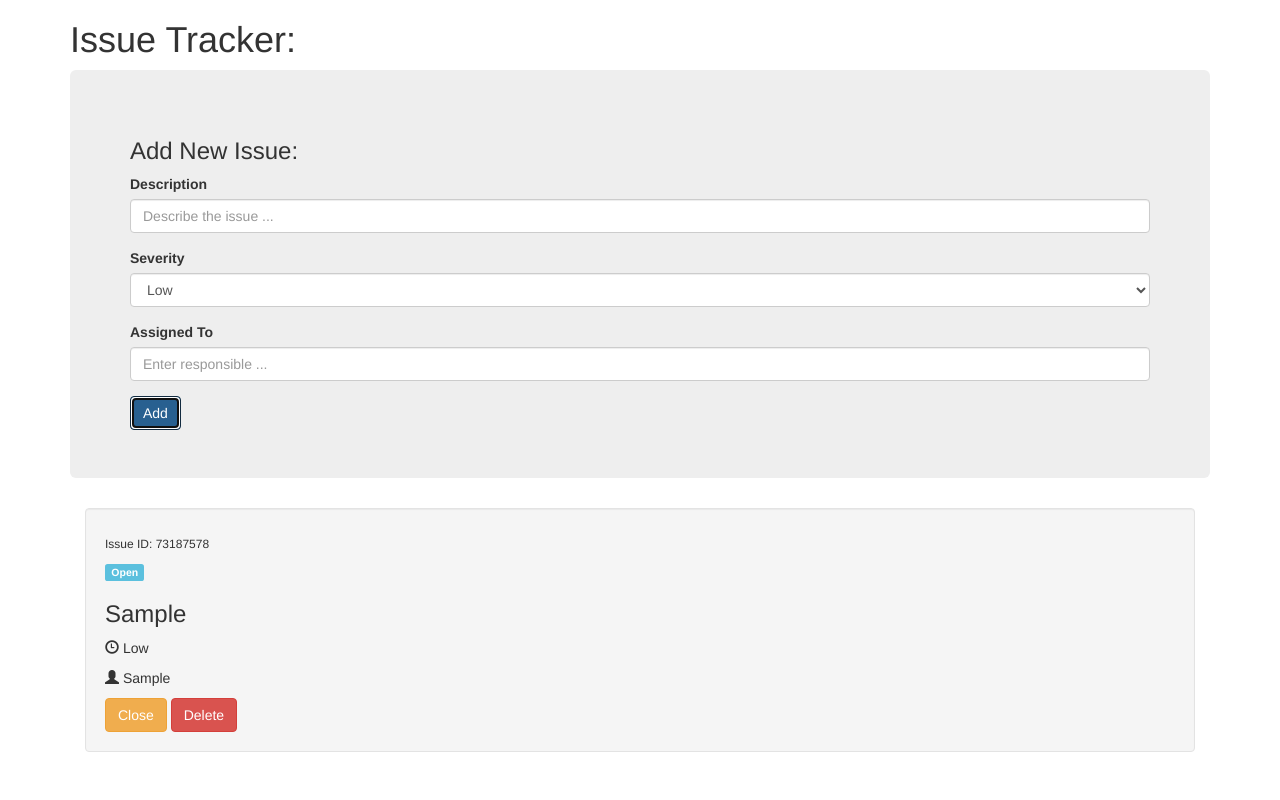
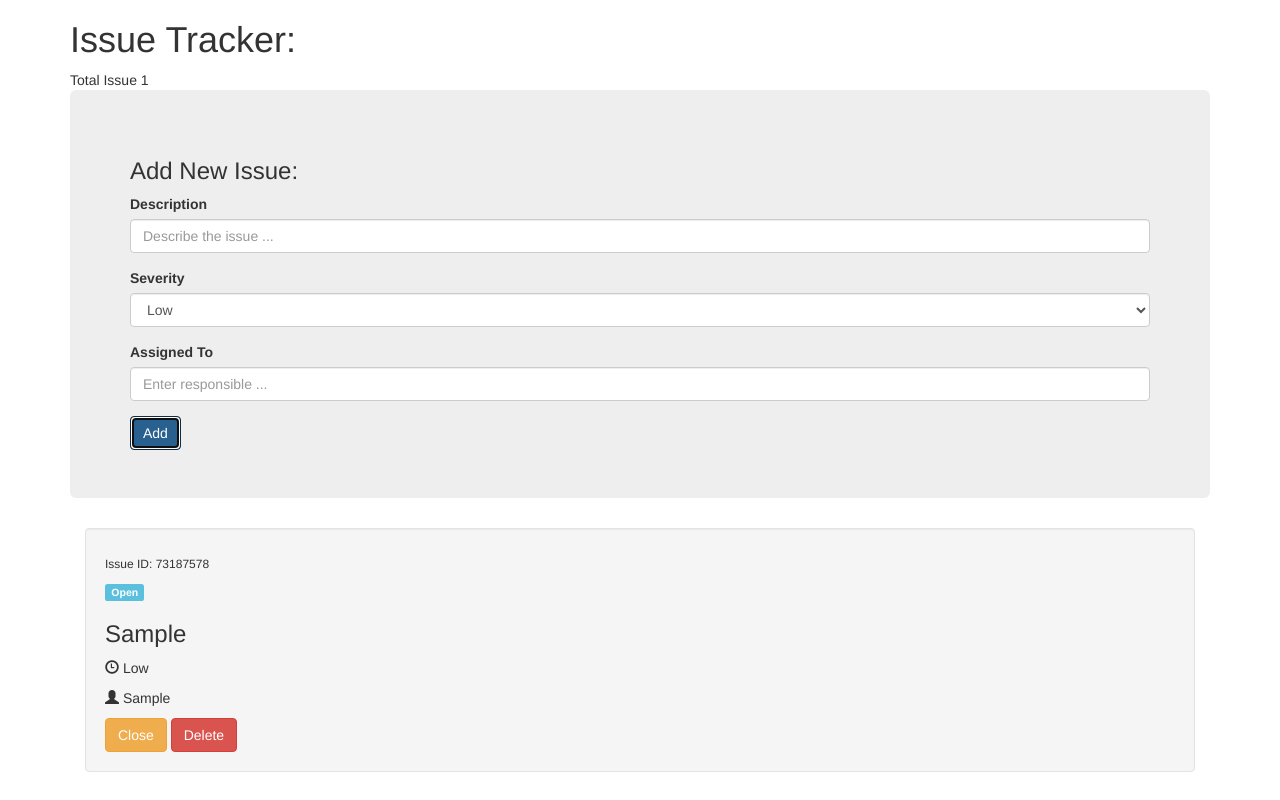
Before and after one commit to suparansharma/Issue-tracker, a plain HTML site: page index.html in a window 1280 px wide. Both pictures are taken after typing "Sample", "Sample" into the empty fields and a click on the button "Add". Drawn offline with nearby package versions, Linux system fonts and the light colour scheme.

Commit message:
total cunt

```diff
--- a/index.html
+++ b/index.html
@@ -11,6 +11,10 @@
   <body onload="fetchIssues()">
     <div class="container">
       <h1>Issue Tracker: </h1>
+      <div>
+        <span>Total Issue </span>
+        <span id="total-issue"></span>
+      </div>
       <div class="jumbotron">
         <h3>Add New Issue:</h3>
         <form id="issueInputForm">
@@ -30,7 +34,7 @@
             <label for="issueAssignedTo">Assigned To</label>
             <input type="text" class="form-control" id="issueAssignedTo" placeholder="Enter responsible ...">
           </div>
-          <button type="submit" class="btn btn-primary">Add</button>
+          <button id="addButton" type="submit" class="btn btn-primary">Add</button>
         </form>
       </div>
       <div class="col-lg-12">
--- a/main.js
+++ b/main.js
@@ -13,13 +13,22 @@ function submitIssue(e) {
   if (localStorage.getItem('issues')){
     issues = JSON.parse(localStorage.getItem('issues'));
   }
+
   issues.push(issue);
   localStorage.setItem('issues', JSON.stringify(issues));
 
   document.getElementById('issueInputForm').reset();
+  totalIssue();
   fetchIssues();
   e.preventDefault();
 }
+
+const totalIssue = () => {
+  const issues = JSON.parse(localStorage.getItem('issues')) || [];
+  document.getElementById("total-issue").innerHTML=issues.length;
+}
+
+
 
 const closeIssue = id => {
   const issues = JSON.parse(localStorage.getItem('issues'));
```
